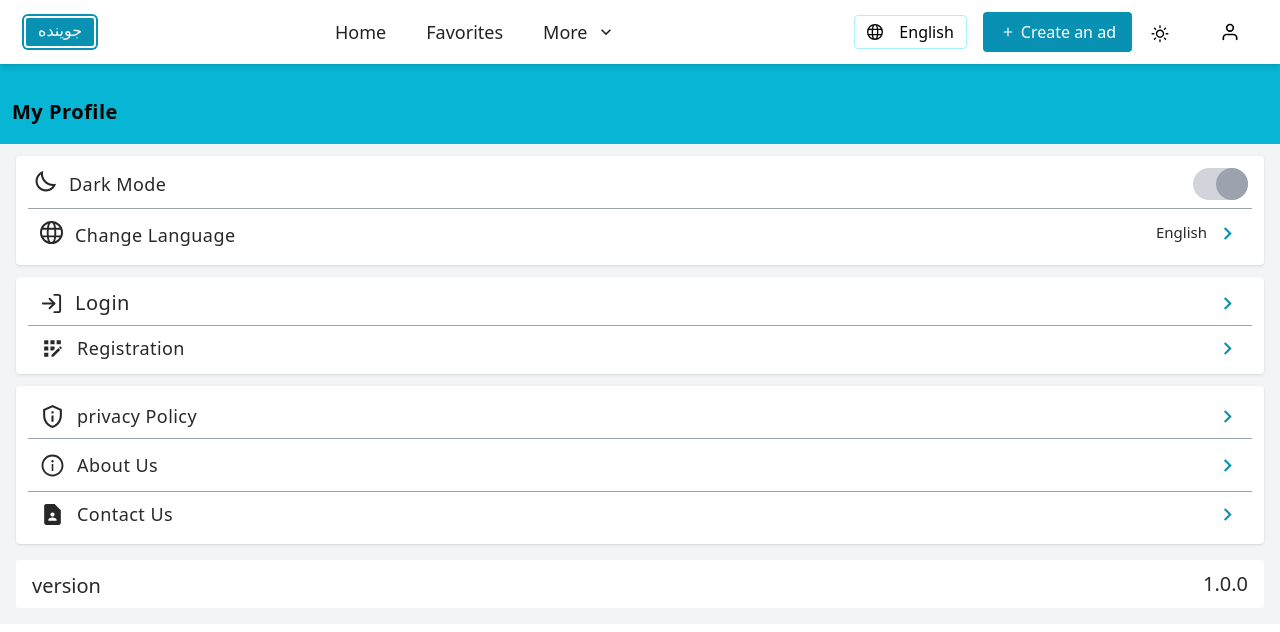
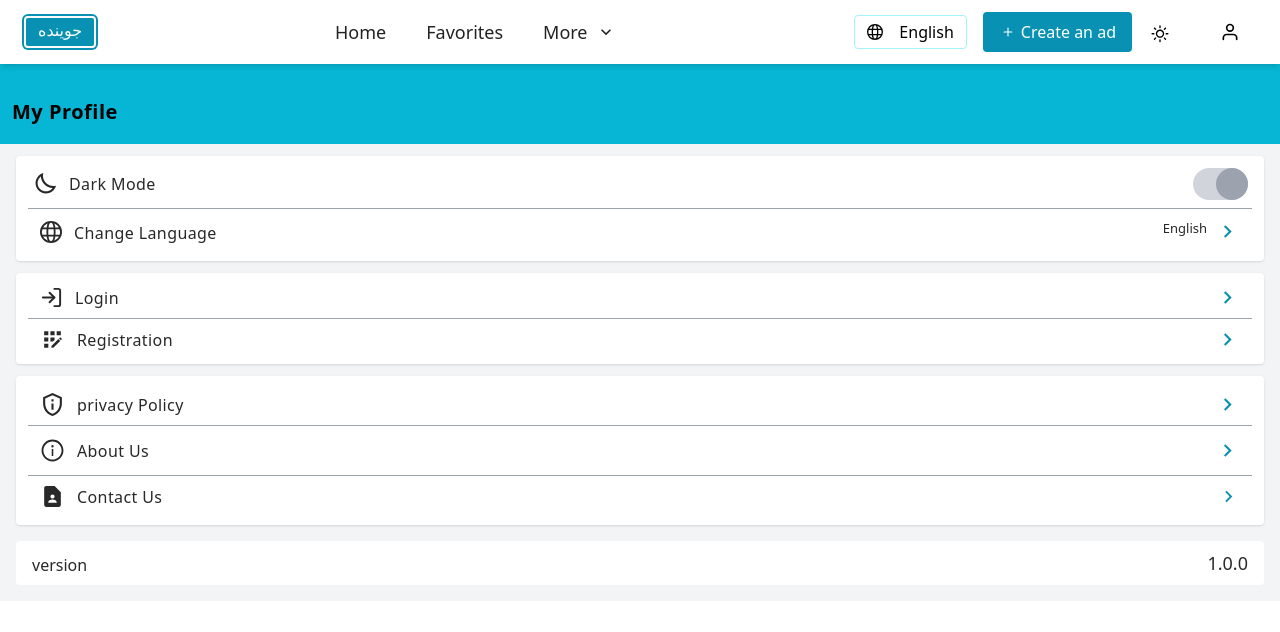
Before and after one commit to NazifaRahimy/joenda, a React (Vite) app: page /myprofile in a window 1280 px wide. Shown: the top 632 px of the page. Built offline with nearby package versions, Linux system fonts and the light colour scheme.

Commit message:
Update Post page styles and buttons

```diff
--- a/src/component/Application/myProfile.jsx
+++ b/src/component/Application/myProfile.jsx
@@ -57,8 +57,8 @@ const MyProfile = () => {
             </div>
             <div className="relative px-4 pt-1 pb-4 w-full bg-gray-100  dark:bg-[#121212]  overflow-y-auto ">
                 {user && (
-                    <div className="user flex justify-start items-center gap-4 px-3 mb-5">
-                        <div className="imageProfile flex items-center justify-center w-20 h-20 border bg-cyan-600 border-gray-400 rounded-full"> {user.image} </div>
+                    <div className="user flex mt-3 justify-start items-center gap-4 px-3 mb-5">
+                        <div className="imageProfile flex items-center justify-center w-[60px] h-[60px] border bg-cyan-600 border-gray-400 rounded-full"><FiUser size={20}/> {user.image} </div>
                         <div className="info flex flex-col gap-1">
                             <p className="userName text-xl font-medium">{user.name}</p>
                            <p className="email text-[17px] text-gray-400">{user.email}</p>
@@ -67,23 +67,23 @@ const MyProfile = () => {
                 )}
                 <div className="w-full px-3 py-2 flex flex-col bg-white dark:bg-[#232323] shadow rounded mt-2 ">
                     <button onClick={() => setTheme(theme === "day" ? "night" : "day")} className="border-b p-1 pb-2 border-gray-400 flex justify-between items-center gap-2" >
-                        <span className="flex gap-3 text-[#282828] dark:text-white text-lg tracking-wide  "><MdOutlineNightlight size={25} className="-rotate-45" /> Dark Mode</span>
+                        <span className="flex gap-3 text-[#282828] dark:text-white text-[16px] tracking-wide  "><MdOutlineNightlight size={25} className="-rotate-45" /> Dark Mode</span>
                         <div className="relative w-[55px] h-8 bg-gray-300 dark:bg-cyan-600 rounded-full">
                             <span className={`w-8 h-8 bg-gray-400 dark:bg-white rounded-full absolute top-0 ${ theme ? "right-0" : "left-0"} `} ></span>
                         </div>
                     </button>
                     <div onClick={() => setOpenLanguage(!openLanguage)} className=" px-3 py-2  flex justify-between items-center gap-2">
-                        <span className="mt-1 flex gap-3 text-[#282828] dark:text-white text-lg tracking-wide"><GrLanguage size={23} /> Change Language </span>
-                        <span className="button text-[#282828] dark:text-white text-[15px] flex gap-2"> {currentLanguage} <MdKeyboardArrowRight size={25} className="text-cyan-600" /> </span>
+                        <span className="mt-1 flex gap-3 text-[#282828] dark:text-white text-[16px] tracking-wide"><GrLanguage size={22} /> Change Language </span>
+                        <span className="button text-[#282828] dark:text-white text-[13px] flex gap-2"> {currentLanguage} <MdKeyboardArrowRight size={25} className="text-cyan-600" /> </span>
                     </div>
                     {user && (
                     <div>
                         <Link  to="/savedProduct" className="login  px-3 py-2 border-t border-gray-400 flex justify-between items-center gap-2" >
-                            <span className=" flex items-center gap-3 text-[#282828] dark:text-white text-lg tracking-wide "><FaRegBookmark size={20} /> Saved Products </span>
-                            <span className="text-cyan-600"> <MdKeyboardArrowRight size={25} /></span>
+                            <span className=" flex items-center gap-3 text-[#282828] dark:text-white text-[16px] tracking-wide "><FaRegBookmark size={20} /> Saved Products </span>
+                            <span className="text-cyan-600"> <MdKeyboardArrowRight size={23} /></span>
                          </Link>
                         <Link to="/myProducts"  className="register px-3 py-2 border-t border-gray-400 flex justify-between items-center gap-2">
-                            <span className=" flex gap-3 text-[#282828] dark:text-white items-center  tracking-wide text-lg">  < BiBox size={25} /> My Products </span>
+                            <span className=" flex gap-3 text-[#282828] dark:text-white items-center  tracking-wide text-[16px]">  < BiBox size={25} /> My Products </span>
                             <span className="text-cyan-600"> <MdKeyboardArrowRight size={25} />  </span>
                         </Link>
                     </div>
@@ -93,26 +93,26 @@ const MyProfile = () => {
                 {user ? (
                     <div className="w-full px-3 py-1 flex flex-col bg-white dark:bg-[#232323] rounded shadow mt-3">
                         <button onClick={() => setOpenUpdateProfile(true)} className="login  px-3 py-2 border-gray-400 flex justify-between items-center gap-2">
-                            <span className=" flex items-center gap-3 text-[#282828] dark:text-white text-lg tracking-wide "> <FaRegUser size={23} /> Update Profile</span>
+                            <span className=" flex items-center gap-3 text-[#282828] dark:text-white text-[16px] tracking-wide "> <FaRegUser size={22} /> Update Profile</span>
                             <span className="text-cyan-600"><MdKeyboardArrowRight size={25} /> </span>
                         </button>
                         <button onClick={() => setOpenDeleteAccount(true)} className="register px-3 py-2 border-b border-gray-400 flex justify-between items-center gap-2" >
-                            <span className=" flex gap-3 text-[#282828] dark:text-white items-center  tracking-wide text-lg"> <MdOutlineDelete size={27} /> Delet Account</span>
+                            <span className=" flex gap-3 text-[#282828] dark:text-white items-center  tracking-wide text-[16px]"> <MdOutlineDelete size={27} /> Delet Account</span>
                             <span className="text-cyan-600"><MdKeyboardArrowRight size={25} /> </span>
                         </button>
                         <button onClick={() => setOpenLogout(true)} className="login  px-3 py-2 border-gray-400 flex justify-between items-center gap-2">
-                            <span className=" flex items-center gap-3 text-[#282828] dark:text-white text-xl tracking-wide "><FiLogOut size={23} />  Logout</span>
+                            <span className=" flex items-center gap-3 text-[#282828] dark:text-white text-[16px] tracking-wide "><FiLogOut size={23} />  Logout</span>
                             <span className="text-cyan-600"><MdKeyboardArrowRight size={25} /></span>
                         </button>
                     </div>
                 ) : (
                     <div className="w-full px-3 py-1 flex flex-col bg-white dark:bg-[#232323] rounded shadow mt-3">
                         <Link to="/login" className="login border-b px-3 py-2 border-gray-400 flex justify-between items-center gap-2">
-                            <span className=" flex items-center gap-3 text-[#282828] dark:text-white text-xl tracking-wide "> <FiLogIn size={23} /> Login</span>
+                            <span className=" flex items-center gap-3 text-[#282828] dark:text-white text-[16px] tracking-wide "> <FiLogIn size={23} /> Login</span>
                             <span className="text-cyan-600"><MdKeyboardArrowRight size={25} /></span>
                         </Link>
                         <Link to="/registration" className="register px-3 py-2 border-gray-400 flex justify-between items-center gap-2" >
-                            <span className=" flex gap-3 text-[#282828] dark:text-white items-center  tracking-wide text-lg"> <MdAppRegistration size={25} /> Registration</span>
+                            <span className=" flex gap-3 text-[#282828] dark:text-white items-center  tracking-wide text-[16px]"> <MdAppRegistration size={25} /> Registration</span>
                             <span className="text-cyan-600"> <MdKeyboardArrowRight size={25} /></span>
                        </Link>
                     </div>
@@ -122,22 +122,22 @@ const MyProfile = () => {
                 {openDeleteAccount && ( <DeleteAccount setOpenDeleteAccount={setOpenDeleteAccount} />)}
                 <div className="w-full px-3 py-2  flex flex-col bg-white dark:bg-[#232323] rounded shadow mt-3">
                 <Link to="/privacy" className="login border-b px-3 py-2 border-gray-400 flex justify-between items-center gap-2" >
-                    <span className="text-[#282828] flex gap-3 items-center dark:text-white tracking-wide text-lg "> <MdOutlinePrivacyTip size={25} /> privacy Policy </span>
+                    <span className="text-[#282828] flex gap-3 items-center dark:text-white tracking-wide text-[16px] "> <MdOutlinePrivacyTip size={25} /> privacy Policy </span>
                     <span className="text-cyan-600"><MdKeyboardArrowRight size={25} /></span>
                 </Link>
                 <Link to="/about" className="  border-b px-3 py-3 border-gray-400 flex justify-between items-center  gap-2">
-                    <span className="text-[#282828] dark:text-white flex items-center gap-3 text-lg tracking-wide"> <AiOutlineInfoCircle size={25} /> About Us</span>
+                    <span className="text-[#282828] dark:text-white flex items-center gap-3 text-[16px] tracking-wide"> <AiOutlineInfoCircle size={25} /> About Us</span>
                     <span className="text-cyan-600"> <MdKeyboardArrowRight size={25} /></span>
                 </Link>
                 <button onClick={() => setOpenCatact(true)} className="login px-3 py-2 border-gray-400 flex justify-between items-center gap-2">
-                    <span className="text-[#282828] dark:text-white flex gap-3 items-center tracking-wide text-lg"> <MdContactPage size={25} /> Contact Us </span>
-                    <span className="text-cyan-600"> <MdKeyboardArrowRight size={25} /> </span>
+                    <span className="text-[#282828] dark:text-white flex gap-3 items-center tracking-wide text-[16px]"> <MdContactPage size={25} /> Contact Us </span>
+                    <span className="text-cyan-600"> <MdKeyboardArrowRight size={23} /> </span>
                 </button>
             </div>
             {openCantact && <ContactPage setOpenCatact={setOpenCatact} />}
             <div className="login px-4 py-2 border-black flex justify-between dark:bg-[#232323] items-center gap-2 bg-white mt-4 rounded">
-                <span className="text-[#282828] dark:text-white mt-1 text-xl">version</span>
-                <span className="text-[#282828] text-xl dark:text-white">1.0.0</span>
+                <span className="text-[#282828] dark:text-white mt-1 text-[16px]">version</span>
+                <span className="text-[#282828] text-lg dark:text-white">1.0.0</span>
             </div>
         </div>
     </div>
--- a/src/component/Home/district.jsx
+++ b/src/component/Home/district.jsx
@@ -54,7 +54,7 @@ const Districk = ({ selectedProvince , value, onChange }) => {
     return (
         <div className="button relative w-[80%] md:w-[50%] lg:w-auto flex   dark:bg-[#282828]  ">
             <button onClick={(e) =>{e.preventDefault(); setOpen(!open)}}
-            className=" w-full md:w-[200px] rounded-md   dark:bg-[#1a1a1a]  border border-cyan-200  dark:text-white dark:hover:bg-cyan-900  transition-colors duration-200  hover:text-cyan-700 dark:border-cyan-300 h-9 flex items-center justify-between px-4  hover:bg-cyan-100 ">
+            className=" w-full md:w-[200px] rounded-md text-[12px] md:text-[16px]  dark:bg-[#1a1a1a]  border border-cyan-200  dark:text-white dark:hover:bg-cyan-900  transition-colors duration-200  hover:text-cyan-700 dark:border-cyan-300 h-9 flex items-center justify-between px-4  hover:bg-cyan-100 ">
                 <span><span>{selected || t("district.chooseDistrict")}</span></span>
                 <MdOutlineExpandMore className="text-xl" />
             </button>
--- a/src/component/NavBar/navbar.jsx
+++ b/src/component/NavBar/navbar.jsx
@@ -47,7 +47,7 @@ return (
             <div className="hidden md:inline">   <ThemeSelector  /></div>
             <div className="hidden md:inline">  <AuthForm  setIsLoggedIn={setIsLoggedIn}/></div>
         </div>
-        <NavLink to="/myprofile " className={({ isActive }) =>  `font-semibold py-2 md:hidden dark:text-white rounded flex flex-col justify-center items-center ${isActive ? "text-cyan-600" : "text-[#232323] hover:text-cyan-600"}` }>
+        <NavLink to="/myprofile " className={({ isActive }) =>  `font-semibold py-2 md:hidden dark:text-white rounded flex flex-col justify-center text-[16px] items-center ${isActive ? "text-cyan-600" : "text-[#232323] hover:text-cyan-600"}` }>
             <span >< CgProfile    size={24} /></span> My profile
         </NavLink>
     </div>
```
Also changed, not shown: src/component/createanAd.jsx (+7 -7 lines), src/i18n.js (+9 -9 lines).
